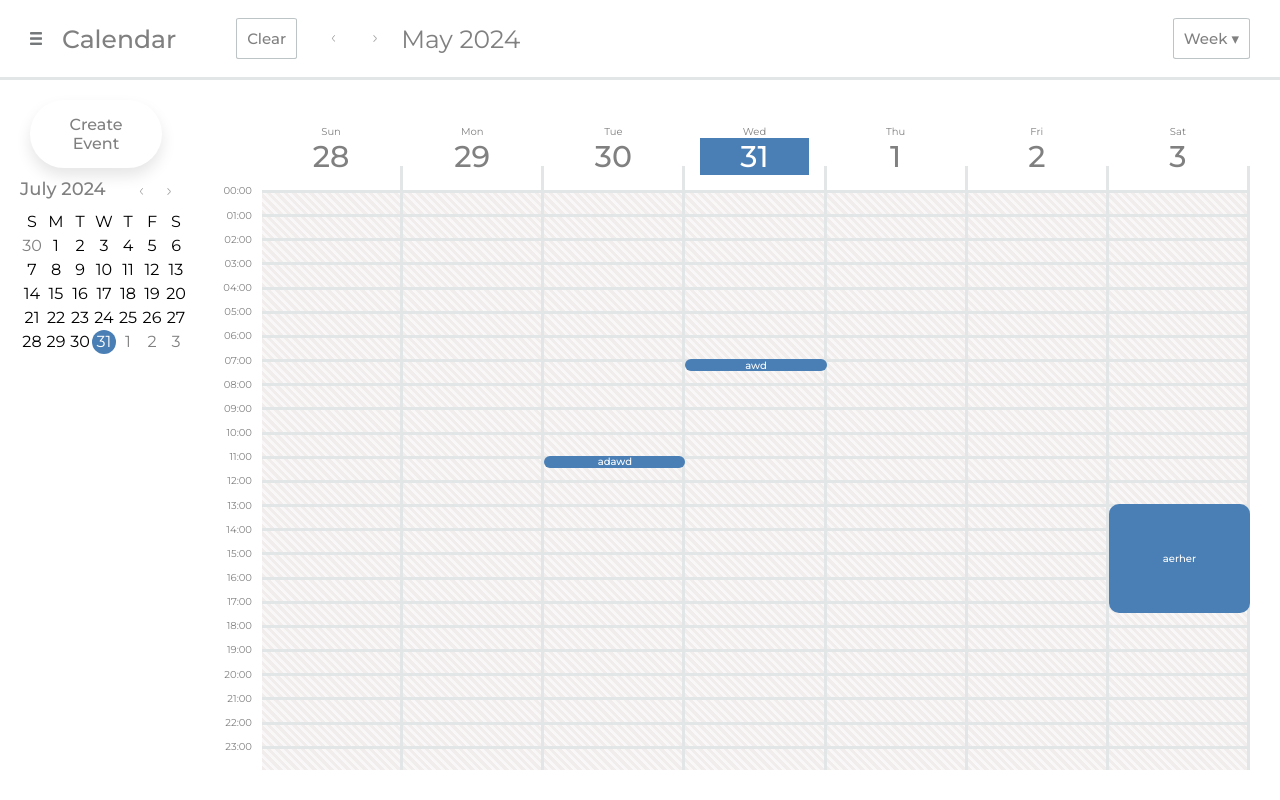
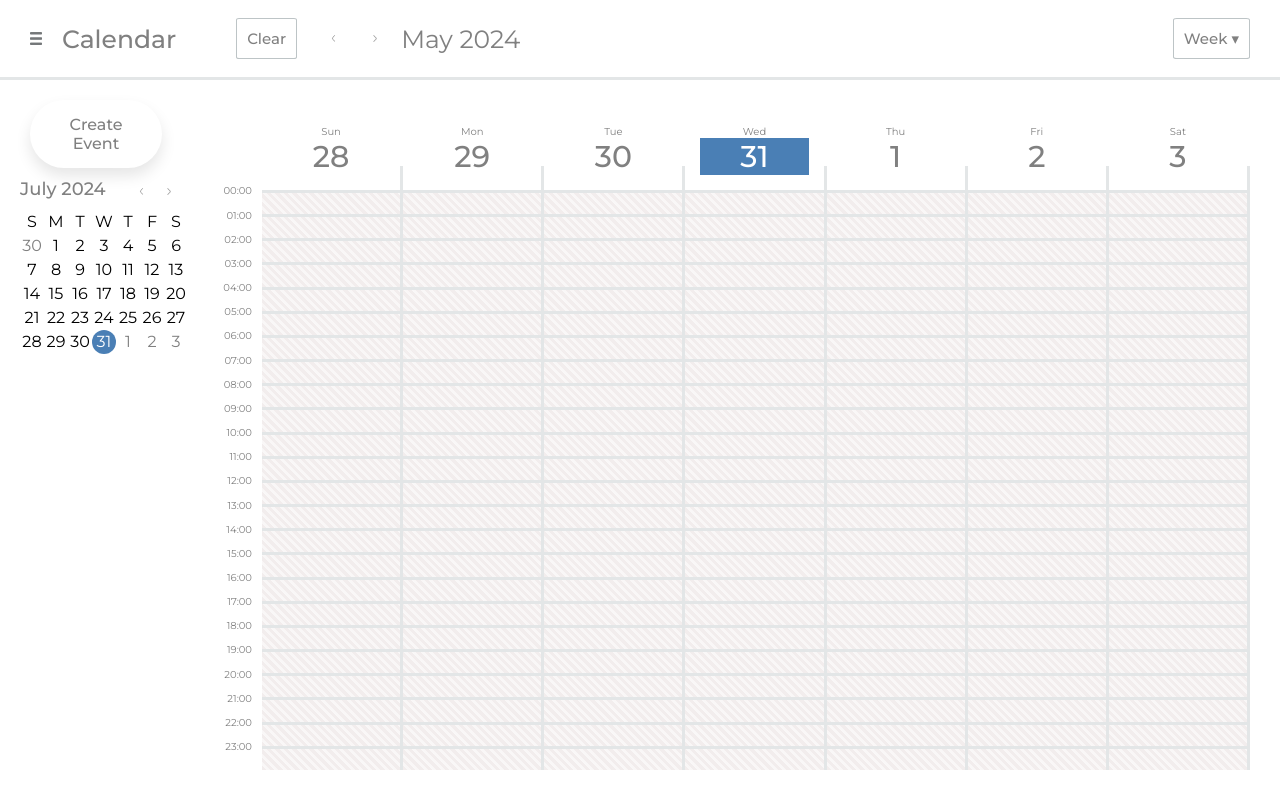
Before and after one commit to UgneMWix/calendar, a React (Vite) app: page / in a window 1280 px wide. Built offline with nearby package versions, Linux system fonts and the light colour scheme; data requests are answered from the project's data file.

Commit message:
Clear functionality

```diff
--- a/public/db.json
+++ b/public/db.json
@@ -1,37 +1,3 @@
 {
-  "events": [
-    {
-      "id": "5c79",
-      "title": "awd",
-      "date": "2024-07-31",
-      "eventStart": "2024-07-31T07:00:00.000Z",
-      "eventEnd": "2024-07-31T07:30:00.000Z",
-      "startTime": "07:00",
-      "endTime": "07:30",
-      "description": "",
-      "location": ""
-    },
-    {
-      "id": "9b1b",
-      "title": "adawd",
-      "date": "2024-07-30",
-      "eventStart": "2024-07-30T11:00:00.000Z",
-      "eventEnd": "2024-07-30T11:30:00.000Z",
-      "startTime": "11:00",
-      "endTime": "11:30",
-      "description": "",
-      "location": ""
-    },
-    {
-      "id": "a798",
-      "title": "aerher",
-      "date": "2024-08-03",
-      "eventStart": "2024-08-03T13:00:00.000Z",
-      "eventEnd": "2024-08-03T17:30:00.000Z",
-      "startTime": "13:00",
-      "endTime": "17:30",
-      "description": "",
-      "location": ""
-    }
-  ]
+  "events": []
 }
--- a/src/App.tsx
+++ b/src/App.tsx
@@ -26,9 +26,13 @@ function App() {
     getEvents().then((events) => setEvents(events));
   }, []);
 
+  const clearServer = useCallback(() => {
+    clearEvents();
+    setEvents([]);
+  }, []);
   return (
     <>
-      <Header />
+      <Header clearEvents={clearServer} />
       <MainScreen openModal={openModal} toggleModal={toggleModal} events={events} />
       {isOpen && <Modal toggleModal={toggleModal} eventDate={refDateISO} saveToStorage={saveToStorage} />}
     </>
@@ -55,3 +59,14 @@ function saveEvent(newEvent: EventObject) {
     body: JSON.stringify(newEvent),
   });
 }
+async function clearEvents() {
+  const events = await getEvents();
+  for (const entry of events) {
+    await fetch(`http://localhost:3000/events/${entry.id}`, {
+      method: 'DELETE',
+      headers: {
+        'Content-Type': 'application/json',
+      },
+    });
+  }
+}
--- a/src/Header/Header.tsx
+++ b/src/Header/Header.tsx
@@ -1,12 +1,15 @@
 import styles from './Header.module.css';
-function Header() {
+function Header({ clearEvents }: { clearEvents: () => void }) {
   return (
     <header className={styles['page-header']}>
       <button className={styles['header-buttons']}>
         <img src="/menu-dashes.png" className={styles['menu-button-image']} />
       </button>
       <span className={styles['header-title']}>Calendar</span>
-      <button className={styles['today-button']}> Clear</button>
+      <button className={styles['today-button']} onClick={clearEvents}>
+        {' '}
+        Clear
+      </button>
       <button className={styles['header-buttons']}>
         <img src="/arrow.png" alt="arrow to the left" className={styles['arrow-image-1']} />
       </button>
```
